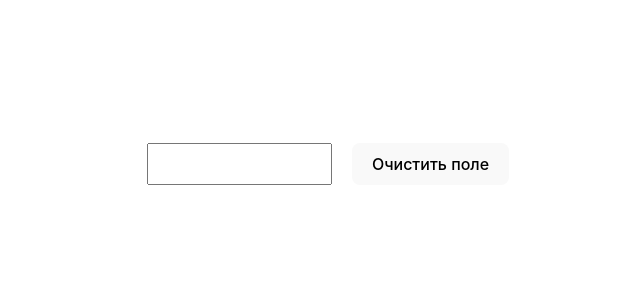
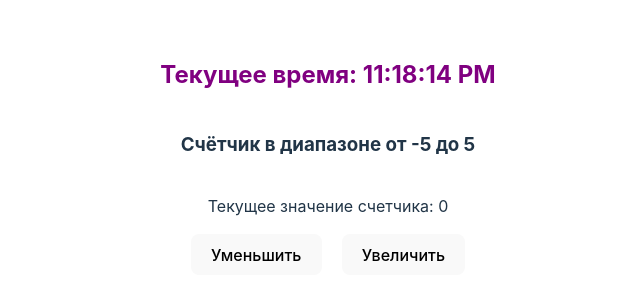
Before and after one commit to Dmitriy-Rassol/react-project, a React (Vite) app: page / in a window 1280 px wide. Shown: the part 236-536 px from the top of the page, without its empty margins (312-952 px from the left). Built offline with nearby package versions, Linux system fonts and the light colour scheme.

Commit message:
Task-3 ДЗ к теме 4

```diff
--- a/src/App.jsx
+++ b/src/App.jsx
@@ -1,23 +1,16 @@
 import './App.css'
-import Button from './components/Button.jsx';
-import Input from './components/Input.jsx';
+import Counter from './components/Counter';
+import Timer from './components/Timer';
 
-import { useState } from 'react';
 export default function App () {
-  const [inputValue, setInputValue] = useState('');
 
-  const handleClick = () => {
-    setInputValue('');
-  };
-
-  const handleChange = (event) => {
-    setInputValue(event.target.value);
-  };
 
   return (
     <div className='App'>
-      <Input value={inputValue} onChange={handleChange} />
-      <Button onClick={handleClick} text="Очистить поле"/>
+      <div>
+      <Timer/>
+      <Counter/>
+      </div>
     </div>
   );
 }
--- a/src/components/Button.jsx
+++ /dev/null
@@ -1,9 +0,0 @@
-import React from 'react';
-
-const Button = ({ onClick, text }) => {
-  return (
-   <button onClick={onClick}>{text}</button>
-  );
-};
-
-export default Button;
--- /dev/null
+++ b/src/components/Counter.jsx
@@ -0,0 +1,76 @@
+import { useEffect, useState } from "react";
+
+const Counter = () => {
+  const [counter, setCounter] = useState(0);
+  const [active, setActive] = useState(false);
+
+  const handlerIncrement = () => {
+    if (counter < 5) {
+      setCounter(counter + 1);
+      setActive(false);
+    } else {
+      setActive(true);
+    }
+  };
+
+  const handlerDecrement = () => {
+    if (counter > -5) {
+      setCounter(counter - 1);
+      setActive(false);
+    } else {
+      setActive(true);
+    }
+  };
+
+  const handleKeyPress = (event) => {
+    if (event.key === 'ArrowUp') {
+        handlerIncrement();
+    } else if (event.key === 'ArrowDown') {
+        handlerDecrement();
+    }
+  };
+
+  useEffect(() => {
+    window.addEventListener("keydown", handleKeyPress);
+
+    // Очищаем слушатель события при размонтировании компонента
+    return () => {
+      window.removeEventListener("keydown", handleKeyPress);
+    };
+  }, [counter]);
+
+  return (
+    <div>
+      <div
+        style={{
+          display: "flex",
+          flexDirection: "column",
+          alignItems: "center",
+        }}
+      >
+        <h3>Счётчик в диапазоне от -5 до 5</h3>
+        <div style={{ width: "100%" }}>
+          <p style={{ textAlign: "center" }}>
+            Текущее значение счетчика: {counter}
+          </p>
+          <div
+            style={{ display: "flex", justifyContent: "center", gap: "20px" }}
+          >
+            <button onClick={handlerDecrement}>Уменьшить</button>
+            <button onClick={handlerIncrement}>Увеличить</button>
+          </div>
+        </div>
+      </div>{" "}
+      <p>
+        {" "}
+        {active && (
+          <p style={{ color: "red" }}>
+            Предупреждение: Значение счетчика вне допустимого диапазона
+          </p>
+        )}
+      </p>
+    </div>
+  );
+};
+
+export default Counter;
--- a/src/components/Input.jsx
+++ /dev/null
@@ -1,10 +0,0 @@
-import React from 'react';
-const styles = {margin: '0 20px 0 0'}
-
-const Input = ({ value, onChange }) => {
-  return (
-    <input style={styles} type="text" value={value} onChange={onChange} />
-  );
-};
-
-export default Input;
--- /dev/null
+++ b/src/components/Timer.jsx
@@ -0,0 +1,25 @@
+import { useState, useEffect } from 'react';
+
+const Timer = () => {
+  const [currentTime, setCurrentTime] = useState(new Date());
+
+  useEffect(() => {
+    const updateCurrentTime = () => {
+      setCurrentTime(new Date());
+    };
+
+    const intervalId = setInterval(updateCurrentTime, 1000);
+
+    return () => {
+      clearInterval(intervalId);
+    };
+  }, []);
+
+  return (
+    <div style={{textAlign:"center"}}>
+      <h2 style={{color:"purple"}}>Текущее время: {currentTime.toLocaleTimeString()}</h2>
+    </div>
+  );
+};
+
+export default Timer;
```
